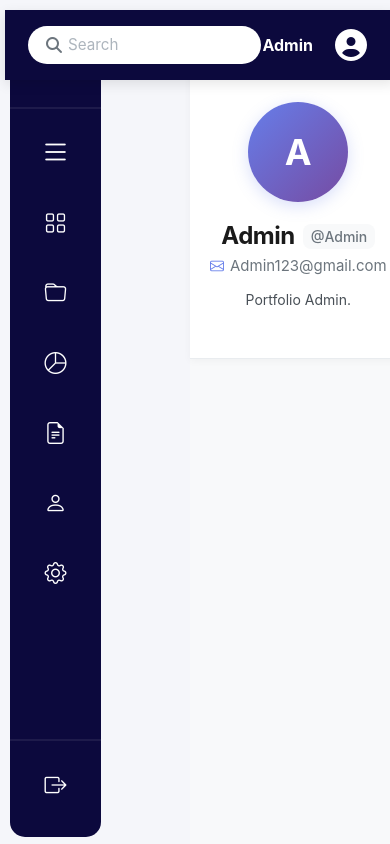
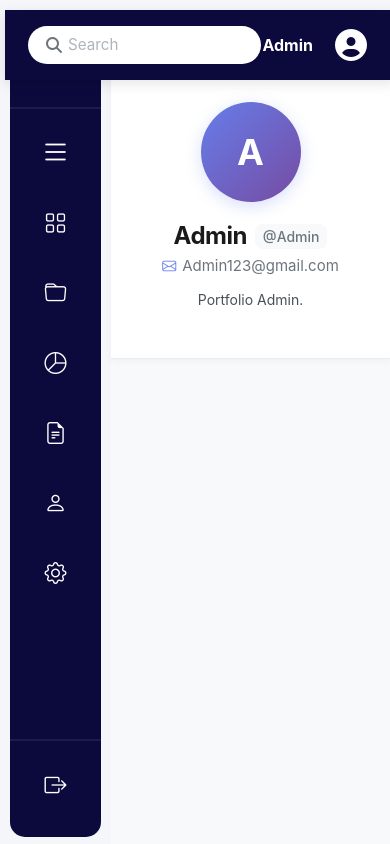
Before and after one commit to Natasha-Hipos/Portfolio-Management-System, a React (Create React App) app: page /profile in a window 390 px wide. Built offline with nearby package versions, Linux system fonts and the light colour scheme.

Commit message:
adjust web responsiveness

```diff
--- a/src/styles/Navbar.css
+++ b/src/styles/Navbar.css
@@ -3,8 +3,8 @@
   background-color: #0c093d;
   color: white;
   border-radius: 15px;
-  margin: 10px 0 0 100px;
-  width: 92%; /* same collapsed sidebar width */
+  margin: 10px 0 0 calc(var(--sidebar-width) + 10px);
+  width: calc(100% - (var(--sidebar-width) + 30px));
   transition: all 0.3s ease;
   position: fixed;
   top: 0;
@@ -20,8 +20,8 @@
 }
 
 body.sidebar-expanded .navbar-section {
-  margin-left: 210px !important;
-  width: calc(100% - 220px) !important;
+  margin-left: calc(var(--sidebar-expanded) + 10px) !important;
+  width: calc(100% - (var(--sidebar-expanded) + 30px)) !important;
 }
 
 /* SEARCH BOX */
@@ -105,8 +105,8 @@ body.sidebar-expanded .navbar-section {
 
 /* SIDEBAR HOVER INTERACTION */
 .sidebar:hover ~ .navbar-section {
-  margin-left: 210px;
-  width: calc(100% - 230px);
+  margin-left: calc(var(--sidebar-expanded) + 10px);
+  width: calc(100% - (var(--sidebar-expanded) + 30px));
 }
 
 .sidebar,
@@ -131,29 +131,22 @@ body.sidebar-expanded .navbar-section {
 }
 
 @media (min-width: 481px) and (max-width: 768px) {
-  .sidebar {
-    width: 70px;
-    padding: 10px;
-  }
-  .sidebar:hover {
-    width: 160px;
+  :root {
+    --sidebar-collapsed: 70px;
+    --sidebar-expanded: 160px;
   }
 }
 
 @media (min-width: 769px) and (max-width: 1200px) {
-  .sidebar {
-    width: 80px;
-  }
-  .sidebar:hover {
-    width: 180px;
+  :root {
+    --sidebar-collapsed: 80px;
+    --sidebar-expanded: 180px;
   }
 }
 
 @media (min-width: 1201px) {
-  .sidebar {
-    width: 91px;
-  }
-  .sidebar:hover {
-    width: 200px;
+  :root {
+    --sidebar-collapsed: 91px;
+    --sidebar-expanded: 200px;
   }
 }
--- a/src/styles/Sidebar.css
+++ b/src/styles/Sidebar.css
@@ -5,7 +5,7 @@
   background-color: #0c093d;
   color: white;
   height: 98vh;
-  width: 91px;
+  width: var(--sidebar-collapsed);
   margin: 10px 5px 10px 10px;
   border-radius: 15px;
   padding: 10px;
@@ -20,7 +20,7 @@
 }
 
 .sidebar:hover {
-  width: 200px;
+  width: var(--sidebar-expanded);
 }
 
 /* TOP TITLE */
@@ -255,8 +255,8 @@
 
 /* When sidebar is hovered, adjust navbar position and width */
 .sidebar:hover ~ .navbar-section {
-  margin-left: 210px;
-  width: calc(100% - 230px);
+  margin-left: calc(var(--sidebar-expanded) + 10px);
+  width: calc(100% - (var(--sidebar-expanded) + 30px));
   transition: all 0.3s ease;
 }
 
--- a/src/styles/layout.css
+++ b/src/styles/layout.css
@@ -16,16 +16,22 @@ body {
   z-index: 999;
 }
 
+/* CSS variables for sidebar widths so main adjusts automatically */
+:root {
+  --sidebar-collapsed: 91px;
+  --sidebar-expanded: 200px;
+  --sidebar-gap: 20px; /* space between sidebar and content */
+  --sidebar-width: var(--sidebar-collapsed);
+}
+
+body.sidebar-expanded {
+  --sidebar-width: var(--sidebar-expanded);
+}
 
 /* Main content position relative to navbar + sidebar */
 main {
-  padding-top: 70px;  /* space below navbar */
-  padding-left: 190px; /* sidebar collapsed width */
-  transition: all 0.3s ease;
+  padding-top: 70px; /* space below navbar */
+  padding-left: calc(var(--sidebar-width) + var(--sidebar-gap));
+  transition: padding-left 0.3s ease, all 0.3s ease;
   min-height: 100vh;
 }
-
-/* When sidebar expands */
-body.sidebar-expanded main {
-  padding-left: 190px; /* sidebar expanded width */
-}
```
